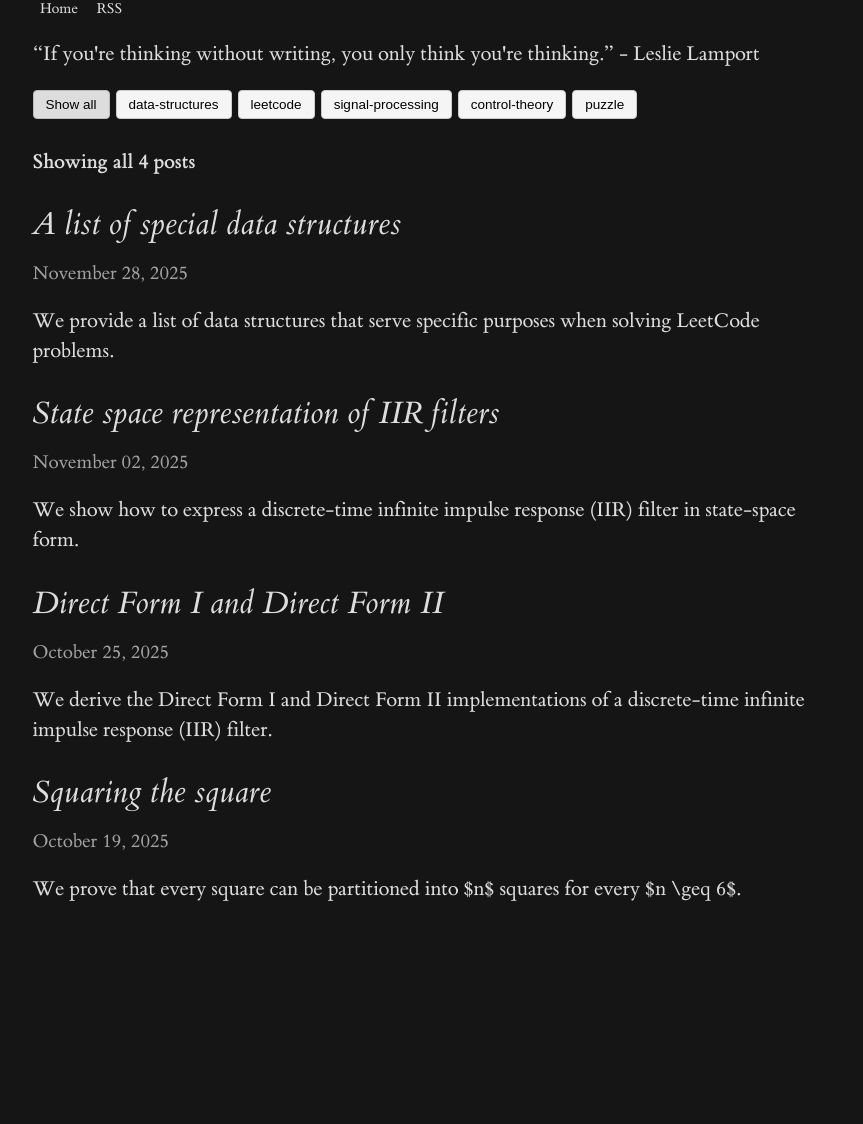
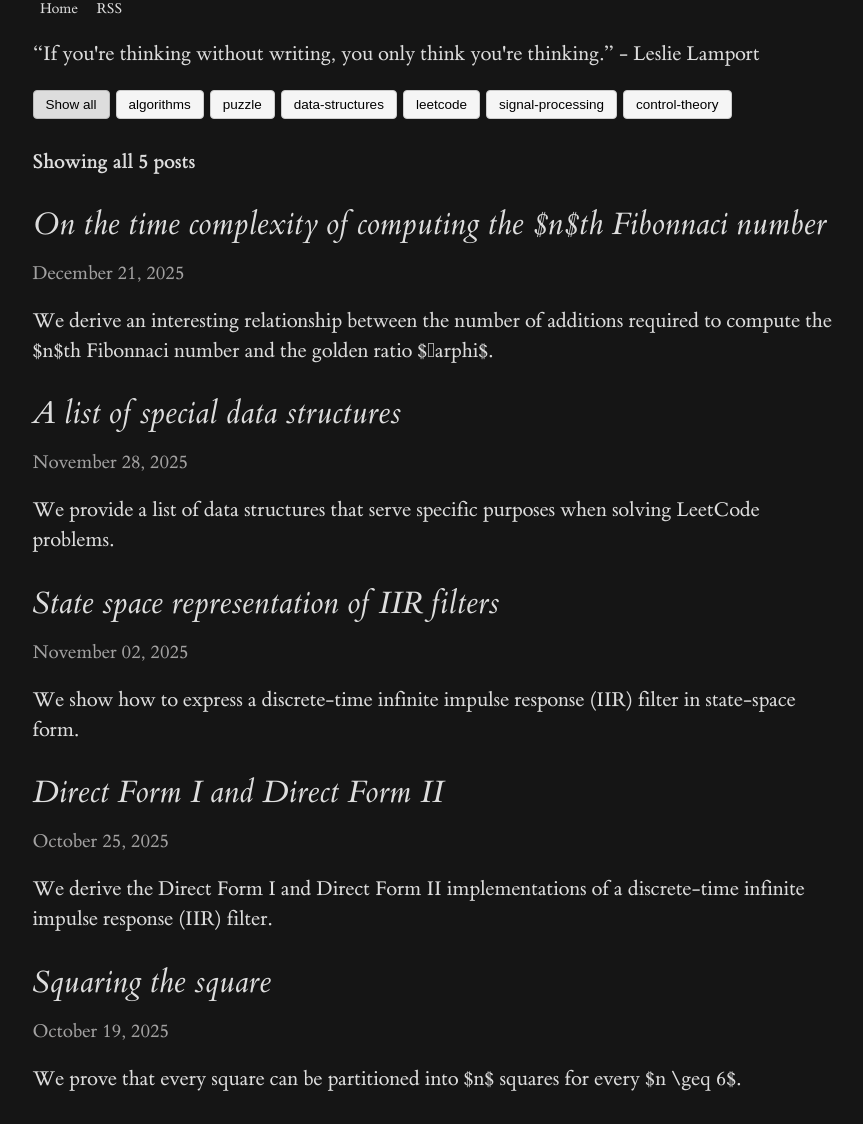
Before and after one commit to mhdadk/mhdadk.github.io, a Jekyll site: the page built from blog.html, in a window 1280 px wide. Shown: the whole page, without its empty margins (200-1063 px from the left). Built offline with Jekyll 4.4.1, drawn with Linux system fonts in a browser that asks for light colours; a script that is not in the unit is left out; before the commit the page ends 934 px from its top, so only the background shows below that; some of the changed lines change nothing that is shown.

Commit message:
fibonacci-time-complexity

````diff
--- /dev/null
+++ b/_posts/2025-12-21-fibonacci-time-complexity.md
@@ -0,0 +1,169 @@
+---
+title: "On the time complexity of computing the $n$th Fibonnaci number"
+layout: post
+excerpt: "We derive an interesting relationship between the number of additions required to compute the $n$th Fibonnaci number and the golden ratio $\varphi$."
+tags:
+  - algorithms
+  - puzzle
+---
+A friend recently asked me the following question: "What is the time complexity of computing the $n$th Fibonnaci number without caching?" Although this question may seem arbitrary at first, its solution motivates the need for a closed-form expression for the $n$th term in a Fibonacci sequence and the interesting relationship between this closed-form expression and the golden ratio $\varphi$.
+
+## Preliminaries
+
+First, recall that the $n$th number in the Fibonnaci sequence $F_n : \mathbb N \to \mathbb N$ is
+
+$$
+\begin{equation}
+F_n =
+\begin{cases}
+1, &n = 1 \\
+1, &n = 2 \\
+F_{n-1} + F_{n-2}, &n > 2
+\end{cases} \label{fib-seq}
+\end{equation}
+$$
+
+In Python, we would compute $F_n$ as follows:
+
+```python
+def fib(n):
+    if n == 1:
+        return 1
+    elif n == 2:
+        return 1
+    else:
+        return fib(n-1) + fib(n-2)
+```
+
+Evaluating `fib(100)` takes several minutes on my PC, and if I try to evaluate `fib(1200)`, I get a `RecursionError: maximum recursion depth exceeded`, which suggests a stack overflow. Clearly, computing $F_n$ requires a non-trivial amount of computations.
+
+## Number of additions
+
+The only operation required to compute $F_n$ is addition, so determining the time complexity of computing $F_n$ requires determining how many additions are needed to compute $F_n$.
+
+Notice that to compute $F_n$, we decompose it into exactly $F_n$ ones and then sum them together. For example, $F_5 = 5$ is decomposed as
+
+$$
+\begin{align*}
+F_5 &= F_4 + F_3 \\
+&= (F_3 + F_2) + (F_2 + F_1) \\
+&= ((F_2 + F_1) + F_2) + (F_2 + F_1) \\
+&= ((1 + 1) + 1) + (1 + 1)
+\end{align*}
+$$
+
+If $F_n$ is the sum of $F_n$ terms, then $F_n - 1$ additions are required to compute $F_n$. Interestingly, the number of additions required to compute $F_n$ is itself a Fibonacci sequence!
+
+We could stop here, but this does not answer our original question. Specifically, although we know that $F_n - 1$ additions are required to compute $F_n$, we don't know how $F_n$ is a function of $n$. In other words, we don't know a closed-form expression for $F_n$, so we can't conclude what the time complexity of computing $F_n$ is. Can we derive one?
+
+## A closed-form expression for $F_n$
+
+There are many ways to derive a closed-form expression for $F_n$. My favorite way is using ordinary generating functions (OGFs). An OGF allows us to convert a linear recurrencce relation, like the one given in $\eqref{fib-seq}$, into an algebraic equation. OGFs are to linear recurrence relations what the Laplace Transform is to linear ordinary differential equations (ODEs).
+
+Once this algebraic equation is manipulated into a certain form, its inverse is identified to obtain the closed-form expression, as done for the Laplace Transform of linear ODEs.
+
+One of the most famous examples of OGFs is the [Z-transform](https://en.wikipedia.org/wiki/Z-transform). Given a sequence $x_n$ for $n \in \mathbb N$, the Z-transform of $x_n$ is defined as
+
+$$
+X(z) = \sum_{n = 1}^\infty x_n z^{-n}
+$$
+
+Hence, to determine a closed-form expression for $F_n$, we compute its Z-transform, $F(z)$, re-arrange terms into a specific form, and then identify the inverse Z-transform to obtain the closed-form expression. For convenience, we will let $F_0 = 0$ to be able to use the one-sided Z-transform.
+
+Recall from $\eqref{fib-seq}$ that for $n > 2$, $F_n = F_{n-1} + F_{n-2}$ and the initial conditions are $F_0 = 0$ and $F_1 = F_2 = 1$. Computing the one-sided Z-transform of both sides of this recurrence relation yields
+
+$$
+\begin{align}
+F(z) &= z^{-1}F(z) + F_0 + z^{-2}F(z) + z^{-1}F_0 + F_1 \nonumber \\
+F(z) - z^{-1}F(z) - z^{-2}F(z) &= F_0 + z^{-1}F_0 + F_1 \nonumber \\
+F(z)(1 - z^{-1} - z^{-2}) &= 1 \nonumber \\
+F(z) &= \frac{1}{1 - z^{-1} - z^{-2}} \nonumber \\
+&= \frac{z^2}{z^2 - z - 1} \label{fib-z}
+\end{align}
+$$
+
+We now want to decompose $\eqref{fib-z}$ into a sum of fractions using a partial fractions decomposition.
+
+<details>
+  <summary>Full derivation of the partial fraction decomposition of $F(z)$</summary>
+  We first factorize the denominator in $\eqref{fib-z}$ such that $z^2 - z - 1 = (z-\varphi)(z-\psi)$, where $\varphi = \frac{1 + \sqrt{5}}{2}$ is the golden ratio and $\psi = \frac{1 - \sqrt{5}}{2}$ is its conjugate, such that $\varphi - \psi = \sqrt 5$. Then,
+
+  $$
+  F(z)=\frac{z^2}{(z-\varphi)(z-\psi)}
+  $$
+
+  Because the numerator and denominator both have degree 2, we set up the decomposition as
+
+  $$
+  \frac{z^2}{(z-\varphi)(z-\psi)} = \frac{A z}{z-\varphi}+\frac{B z}{z-\psi}
+  $$
+
+  We then solve for $A$ and $B$ by multiplying through by the denominator to obtain:
+
+  $$
+  z^2 = A z (z-\psi)+B z (z-\varphi)
+  $$
+
+  Setting $z = \psi$, we get
+
+  $$
+  \begin{align*}
+  B &= \frac{\psi}{\psi - \varphi} \\
+    &= -\frac{1}{\sqrt 5}
+  \end{align*}
+  $$
+
+  Setting $z = \varphi$, we get
+
+  $$
+  \begin{align*}
+  A &= \frac{\varphi}{\varphi - \psi} \\
+    &= \frac{1}{\sqrt 5}
+  \end{align*}
+  $$
+
+  So,
+
+  $$
+  F(z) = \frac{1}{\sqrt5}\left(\frac{z}{z-\varphi}-\frac{z}{z-\psi}\right)
+  $$
+</details>
+
+It can be shown that
+
+$$
+\begin{equation}
+F(z) = \frac{1}{\sqrt5}\left(\frac{z}{z-\varphi}-\frac{z}{z-\psi}\right) \label{fib-z-trans}
+\end{equation}
+$$
+
+where
+
+$$
+\varphi = \frac{1 + \sqrt{5}}{2}, \quad \psi = \frac{1 - \sqrt{5}}{2}
+$$
+
+are the golden ratio and its conjugate, respectively. By inspection of $\eqref{fib-z-trans}$, we can deduce that the inverse Z-transform of this expression is
+
+$$
+\begin{equation}
+F_n = \frac{1}{\sqrt5}\left(\varphi^n - \psi^n\right) \label{binet-formula}
+\end{equation}
+$$
+
+which is the closed-form expression of $F_n$ that we were looking for. $\eqref{binet-formula}$ is also known as _Binet's formula_.
+
+## Conclusion
+
+Because $\varphi > \psi$, then $F_n = O(\varphi^n)$. To summarize, the number of additions
+required to compute the $n$th Fibonnaci term grows exponentially at a rate of the golden
+ratio $\varphi$.
+
+Personally, I found this problem interesting for several reasons:
+
+1. We discovered that the number of additions required to compute $F_n$ is itself a
+Fibonnaci sequence.
+2. Deriving the closed-form expression for $F_n$ involved solving a linear recurrence
+relation using OGFs, specifically the Z-transform.
+3. We found that $F_n$ can be computed as a function of the golden ratio $\varphi$ and its
+conjugate $\psi$.
````
Also changed, not shown: assets/css/post.css (+8 -0 lines).
